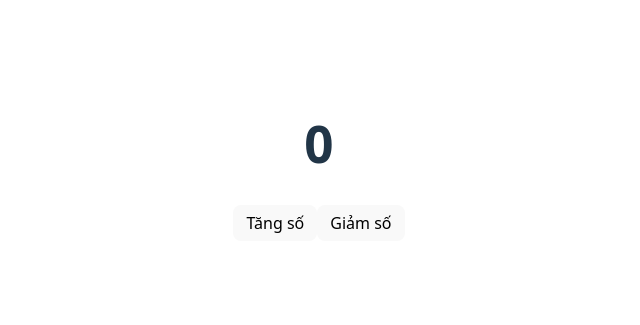
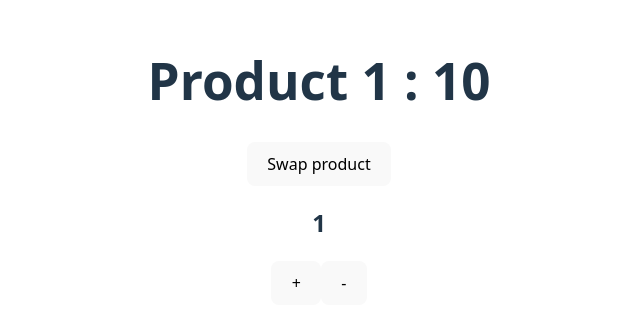
Before and after one commit to KhoaNgDev/project_demo, a Vue app: page / in a window 1280 px wide. Shown: the part 239-564 px from the top of the page, without its empty margins (321-961 px from the left). Built offline with nearby package versions, Linux system fonts and the light colour scheme.

Commit message:
Using reactive function to create reactive object

```diff
--- a/src/App.vue
+++ b/src/App.vue
@@ -1,26 +1,47 @@
 <script>
-// Sử dụng hàm ref để xác định tham chiếu phản ứng
-import { ref } from "vue";
+import { ref, reactive } from 'vue'
+
 export default {
-  setup() {
-    const count = ref(0);
-    const increase = () => count.value++;
-    const decrement = () => count.value--;
+  setup () {
 
-    return { count, increase, decrement };
-  },
-};
+    const message = ref("Hello")
+
+    const quantity = ref(1)
+
+    const item = reactive({
+      name: "Product 1",
+      price: 10
+    })
+
+    const increment = () => quantity.value++
+
+    const decrement = () => quantity.value--
+
+    const swapProduct = () => {
+      item.name = "Product A"
+      item.price = 30
+    }
+
+    return {
+      message,
+      quantity,
+      increment,
+      decrement,
+      item,
+      swapProduct
+    }
+  }
+}
 </script>
 
 <template>
-  <h1>{{ count }}</h1>
-  <button @click="increase">Tăng số</button>
-  <button @click="decrement">Giảm số</button>
+  <h1>{{ item.name }} : {{ item.price }}</h1>
+  <button @click="swapProduct">Swap product</button>
+
+  <h2>{{ quantity }}</h2>
+  <button @click="increment">+</button>
+  <button @click="decrement">-</button>
 </template>
 
 <style scoped>
-button {
-  padding: 6px 12px;
-  font-size: 16px;
-}
 </style>
```
